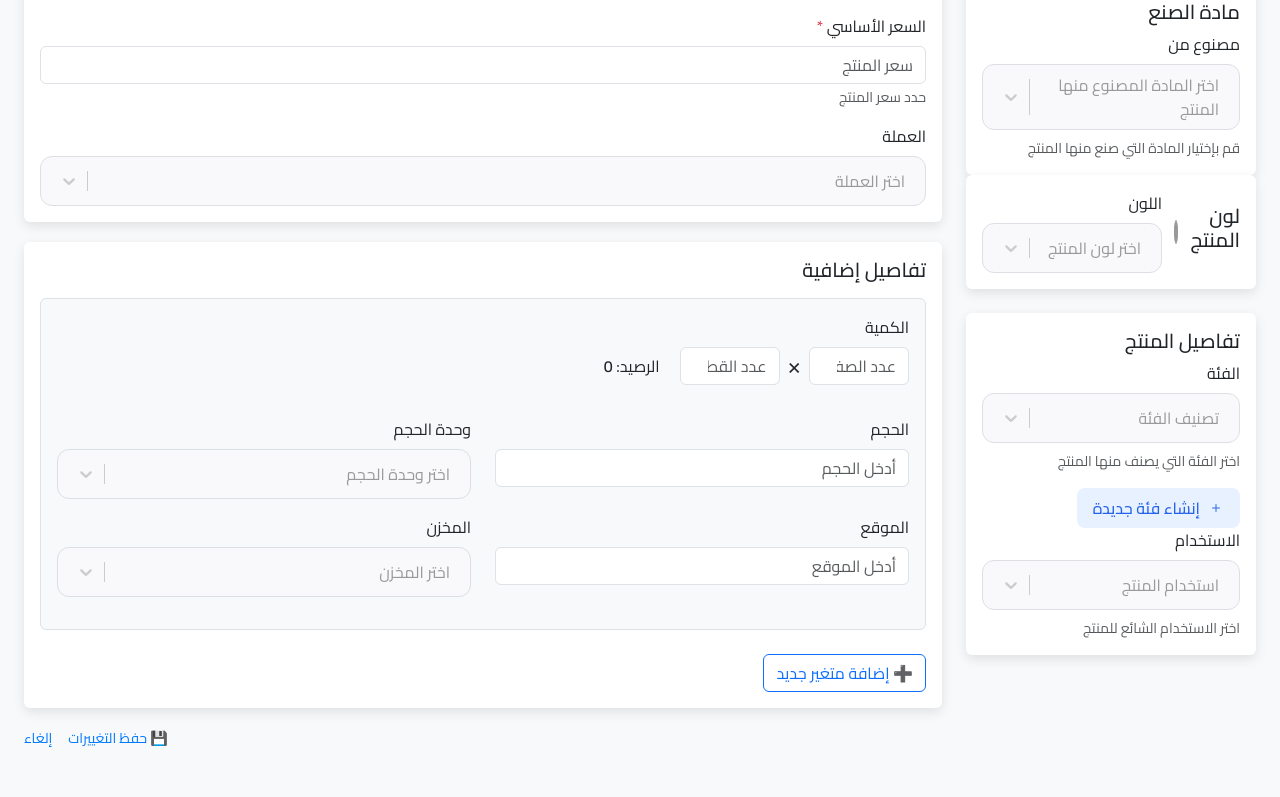
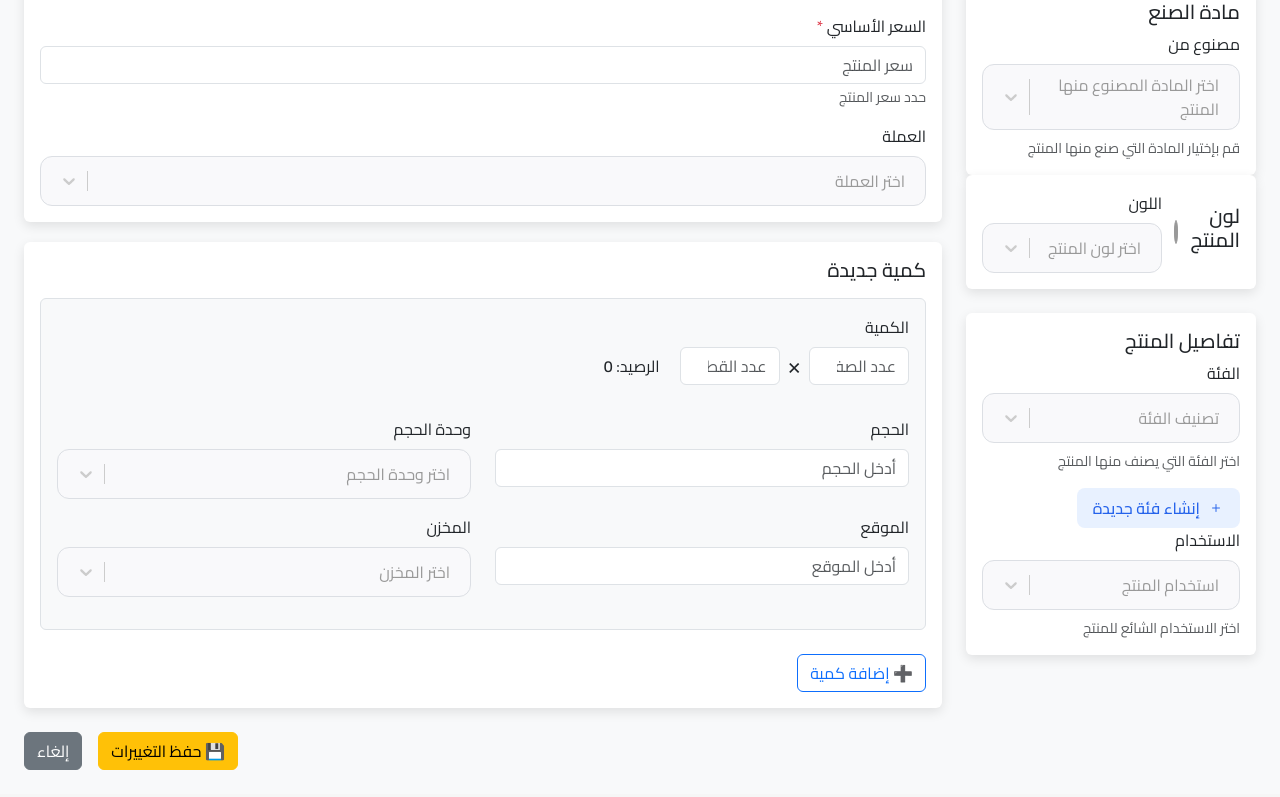
Before and after one commit to DemaNidal/ibrahimplast, a React (Create React App) app: page /addproduct in a window 1280 px wide. Shown: the part 436-1233 px from the top of the page. Built offline with nearby package versions, Linux system fonts and the light colour scheme; no server answers.

Commit message:
buttons in add product page

```diff
--- a/src/components/Products/AdvancedDetails.js
+++ b/src/components/Products/AdvancedDetails.js
@@ -64,7 +64,7 @@ const AdvancedDetails = ({ variants, setVariants}) => {
   return (
     <Card className="outline-card border-0">
       <Card.Body>
-        <h5 className="mb-3">تفاصيل إضافية</h5>
+        <h5 className="mb-3">كمية جديدة</h5>
         {variants.map((variant, index) => (
           <div key={index} className="mb-4 border rounded p-3 bg-light">
             <Row className="mb-3">
@@ -158,7 +158,7 @@ const AdvancedDetails = ({ variants, setVariants}) => {
         ))}
 
         <Button variant="outline-primary" onClick={addVariant}>
-          ➕ إضافة متغير جديد
+          ➕ إضافة كمية
         </Button>
       </Card.Body>
     </Card>
--- a/src/components/Products/ProductForm.js
+++ b/src/components/Products/ProductForm.js
@@ -74,20 +74,21 @@ const [variants, setVariants] = useState([
           <GeneralForm />
           <PricingCard />
           <AdvancedDetails variants={variants} setVariants={setVariants}/>
-          <Col className="d-flex justify-content-end" style={{ gap: '16px' }}>
-          <Button variant="" size="lg" onClick={handleSave}>
-            💾 حفظ التغييرات
-          </Button>
-          <Button variant="secondary" size="lg" onClick={handleCancel}>
-            إلغاء
-          </Button>
-        </Col>
+
         </Col>
       </Row>
 
-      <Row>
 
-      </Row>
+  <div className="d-flex justify-content-end gap-3">
+    <Button variant="warning" size="s" onClick={handleSave}>
+      💾 حفظ التغييرات
+    </Button>
+    <Button variant="secondary" size="s" onClick={handleCancel}>
+      إلغاء
+    </Button>
+  </div>
+
+
     </Container>
   );
 };
```
